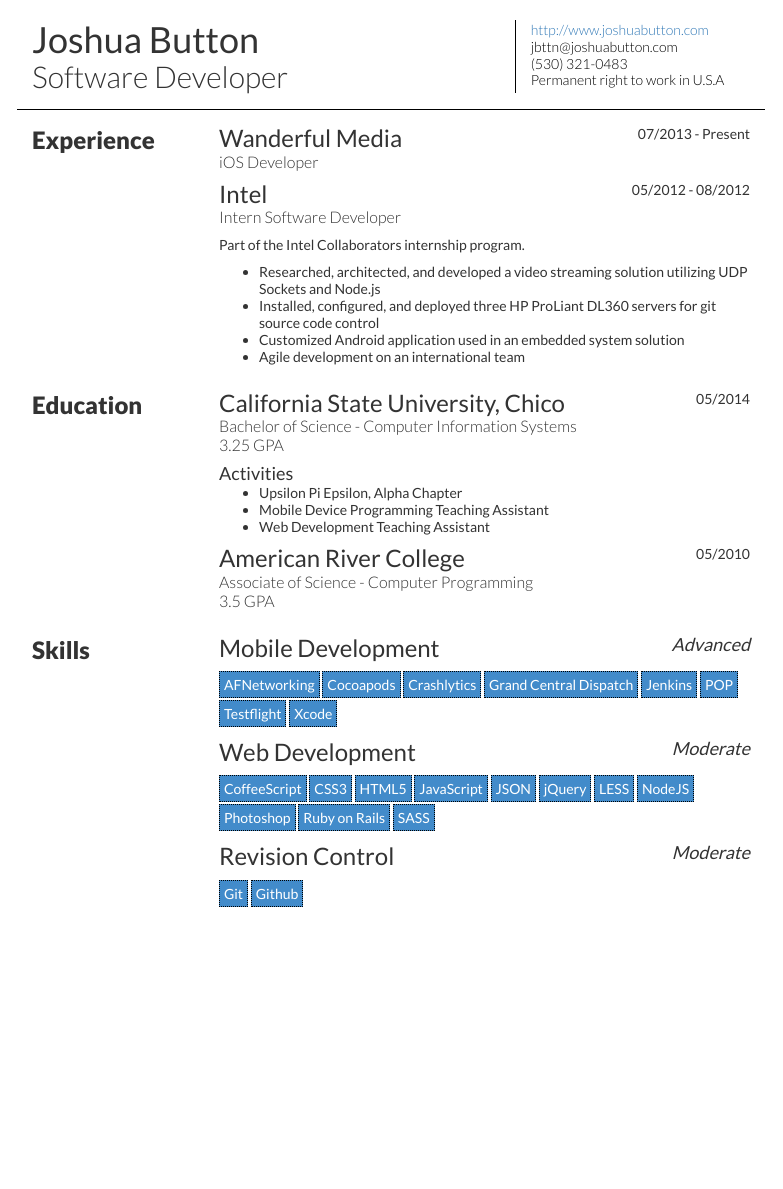
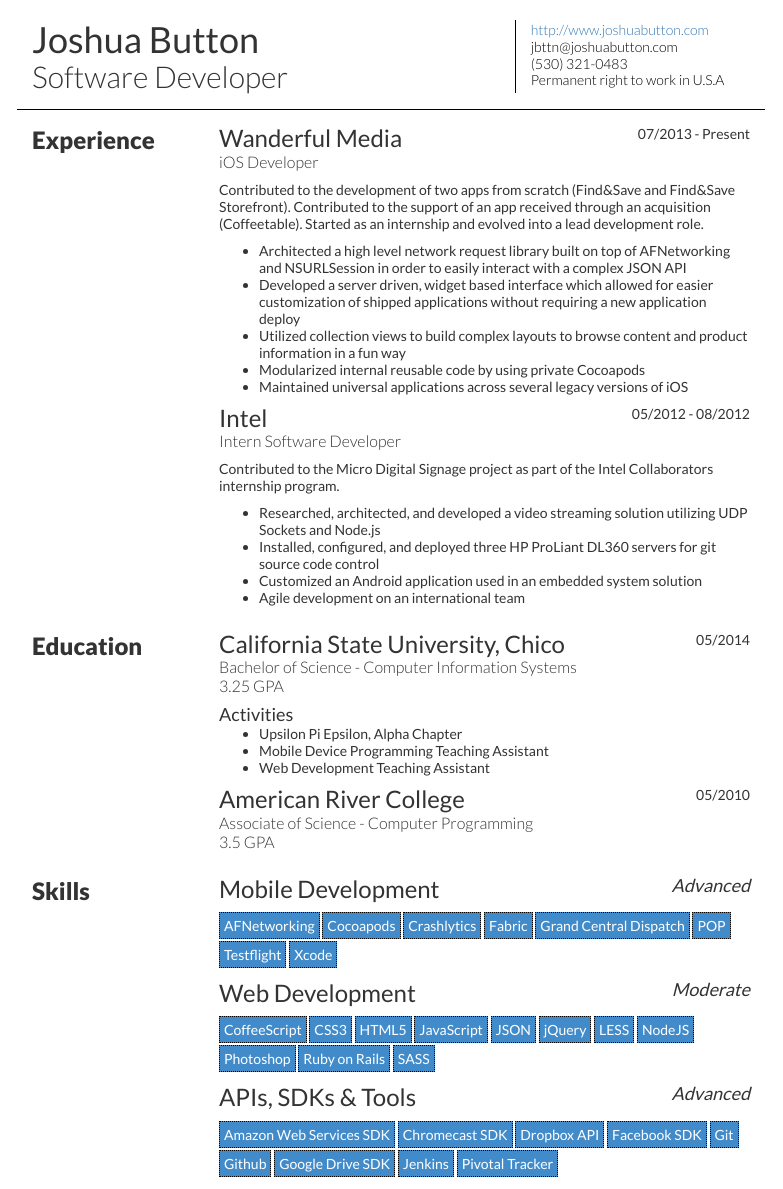
Before and after one commit to jbttn/jbttn.github.io, a Jekyll site: the page resume/index.html, which Jekyll copies as it is, in a window 1280 px wide. Shown: the whole page, without its empty margins (249-1032 px from the left). Built offline with Jekyll 4.4.1, drawn with Linux system fonts in a browser that asks for light colours; nearby versions of some CDN libraries; Markdown is read by kramdown in place of the engine named in the settings; before the commit the page ends 919 px from its top, so only the background shows below that.

Commit message:
[Resume] Updated work experience

```diff
--- a/resume/index.html
+++ b/resume/index.html
@@ -12,7 +12,13 @@
 	<script type="text/javascript">try{Typekit.load();}catch(e){}</script>
 
 	<style>
-		body {
+		@media print {
+	#contact a[href]:after {
+		content: none !important;
+	}
+}
+
+body {
 	font: 14px "proxima-nova", Lato, "Helvetica Neue", Helvetica, Arial, sans-serif;
 }
 
@@ -118,7 +124,21 @@ h1, h2, h3, h4, h5, h6 {
 							<span class="endDate">Present</span>
 						</div>
 					</header>
+					<div class="summary"><p>Contributed to the development of two apps from scratch (Find&amp;Save and Find&amp;Save Storefront).  Contributed to the support of an app received through an acquisition (Coffeetable).  Started as an internship and evolved into a lead development role.</p></div>
 
+					<ul>
+
+						<li>Architected a high level network request library built on top of AFNetworking and NSURLSession in order to easily interact with a complex JSON API</li>
+
+						<li>Developed a server driven, widget based interface which allowed for easier customization of shipped applications without requiring a new application deploy</li>
+
+						<li>Utilized collection views to build complex layouts to browse content and product information in a fun way</li>
+
+						<li>Modularized internal reusable code by using private Cocoapods</li>
+
+						<li>Maintained universal applications across several legacy versions of iOS</li>
+
+					</ul>
 
 				</div>
 
@@ -133,7 +153,7 @@ h1, h2, h3, h4, h5, h6 {
 							<span class="endDate">08/2012</span>
 						</div>
 					</header>
-					<div class="summary"><p>Part of the Intel Collaborators internship program.</p></div>
+					<div class="summary"><p>Contributed to the Micro Digital Signage project as part of the Intel Collaborators internship program.</p></div>
 
 					<ul>
 
@@ -141,7 +161,7 @@ h1, h2, h3, h4, h5, h6 {
 
 						<li>Installed, configured, and deployed three HP ProLiant DL360 servers for git source code control</li>
 
-						<li>Customized Android application used in an embedded system solution</li>
+						<li>Customized an Android application used in an embedded system solution</li>
 
 						<li>Agile development on an international team</li>
 
@@ -224,9 +244,9 @@ h1, h2, h3, h4, h5, h6 {
 
 						<li>Crashlytics</li>
 
+						<li>Fabric</li>
+
 						<li>Grand Central Dispatch</li>
-
-						<li>Jenkins</li>
 
 						<li>POP</li>
 
@@ -279,18 +299,32 @@ h1, h2, h3, h4, h5, h6 {
 				<div class="item">
 					<header class="row header">
 						<div class="col-xs-7">
-							<h3 class="name">Revision Control</h3>
+							<h3 class="name">APIs, SDKs &amp; Tools</h3>
 						</div>
 						<div class="col-xs-5 date">
-							<h4><em>Moderate</em></h4>
+							<h4><em>Advanced</em></h4>
 						</div>
 					</header>
 
 					<ul class="list-inline tags">
 
+						<li>Amazon Web Services SDK</li>
+
+						<li>Chromecast SDK</li>
+
+						<li>Dropbox API</li>
+
+						<li>Facebook SDK</li>
+
 						<li>Git</li>
 
 						<li>Github</li>
+
+						<li>Google Drive SDK</li>
+
+						<li>Jenkins</li>
+
+						<li>Pivotal Tracker</li>
 
 					</ul>
 
--- a/resume/style.css
+++ b/resume/style.css
@@ -1,3 +1,9 @@
+@media print {
+	#contact a[href]:after {
+		content: none !important;
+	}
+}
+
 body {
 	font: 14px "proxima-nova", Lato, "Helvetica Neue", Helvetica, Arial, sans-serif;
 }
```
Also changed, not shown: resume/resume.json (+12 -8 lines).
